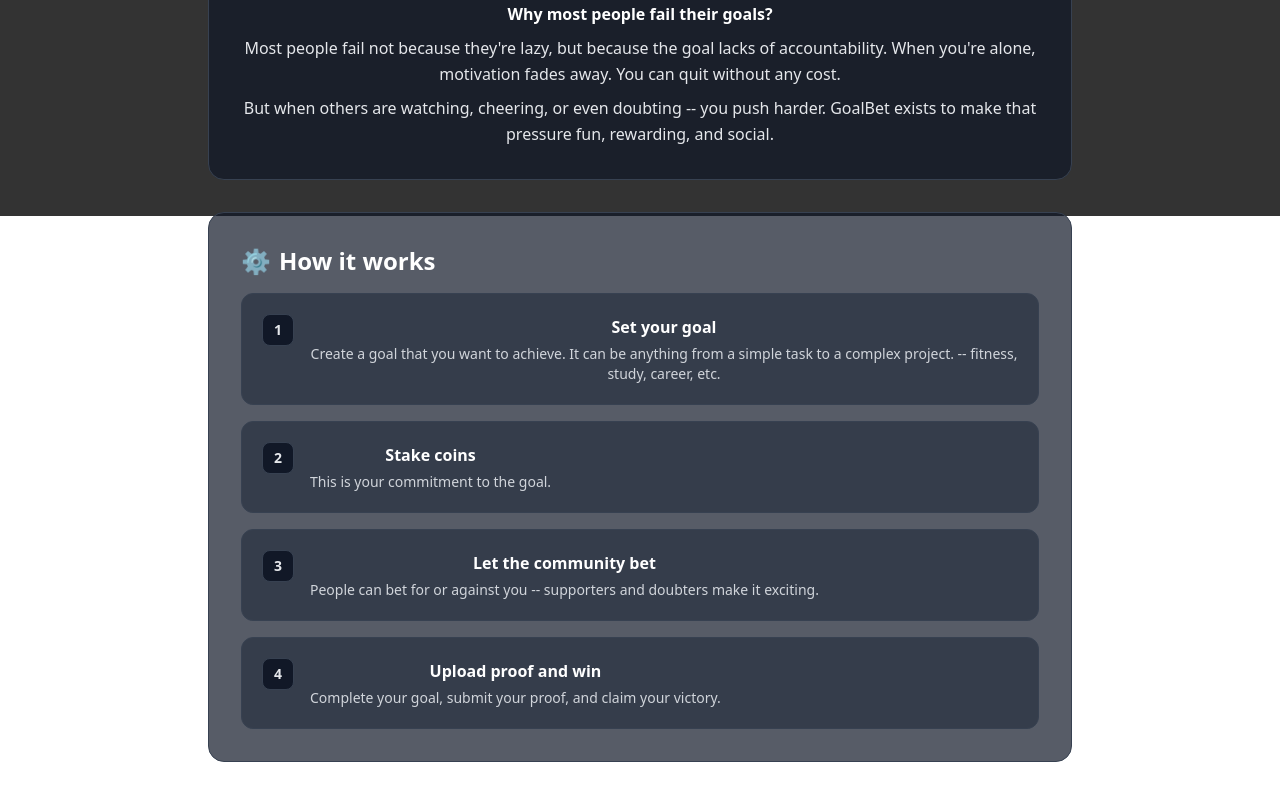
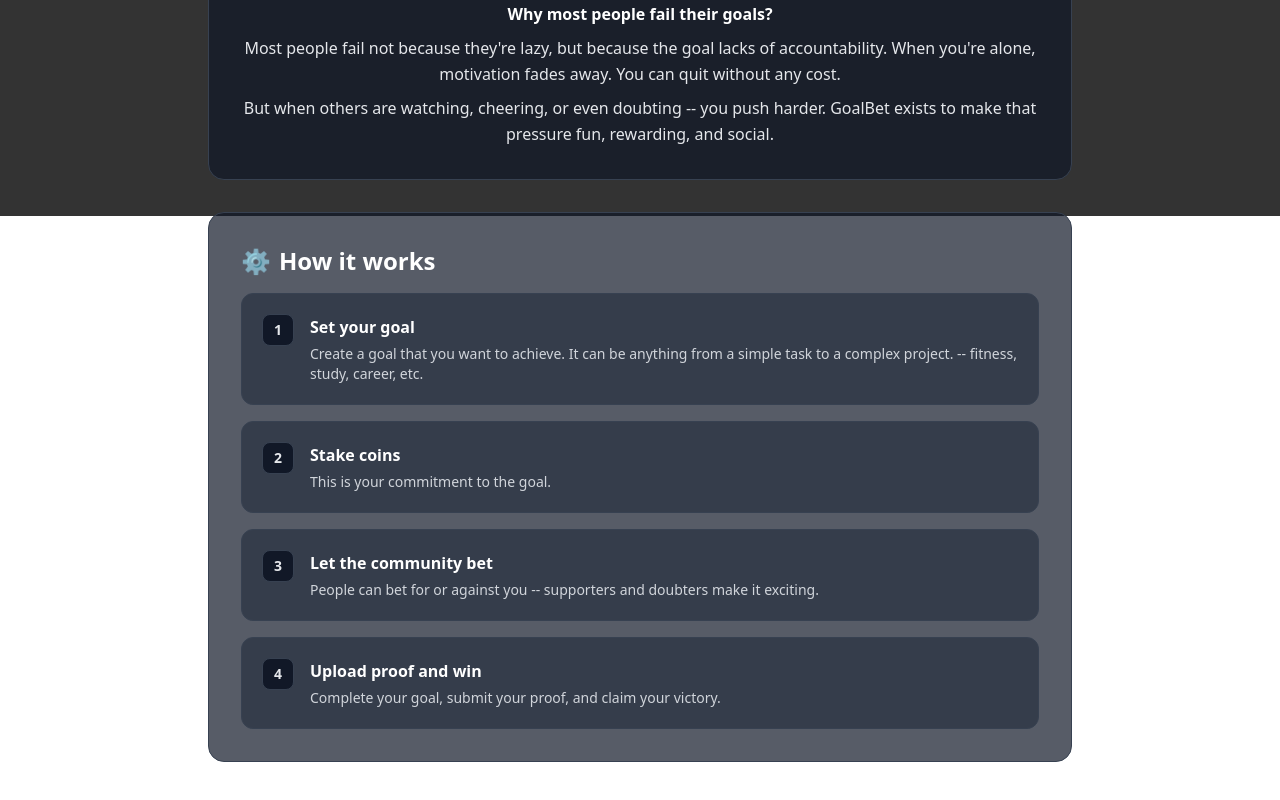
Before and after one commit to AidanZhong/GoalBet, a React (Vite) app in the folder web/: page /about in a window 1280 px wide. Shown: the part 584-1384 px from the top of the page. Built offline with nearby package versions, Linux system fonts and the light colour scheme.

Commit message:
issue #8 solved

```diff
--- a/web/src/pages/About.tsx
+++ b/web/src/pages/About.tsx
@@ -97,11 +97,11 @@
                             className={"rounded-xl border border-gray-700 bg-gray-800/60 p-4 md:p-5 flex items-start gap-4"}>
                             <div className={"shrink-0"}>
                                 <span
-                                    className={"inline-flex h-8 w-8 items-center justify-center rounded-lg bg-gray-900 border border-gray-700 text-sm font-bold text-gray-200"}>
+                                    className={"h-8 w-8 grid place-items-center justify-center rounded-lg bg-gray-900 border border-gray-700 text-sm font-bold text-gray-200"}>
                                     {row.step}
                                 </span>
                             </div>
-                            <div>
+                            <div className={"text-left flex-1 space-y-1"}>
                                 <div className={"font-semibold text-white"}>{row.action}</div>
                                 <div className={"text-gray-300 text-sm mt-1"}>{row.description}</div>
                             </div>
```
